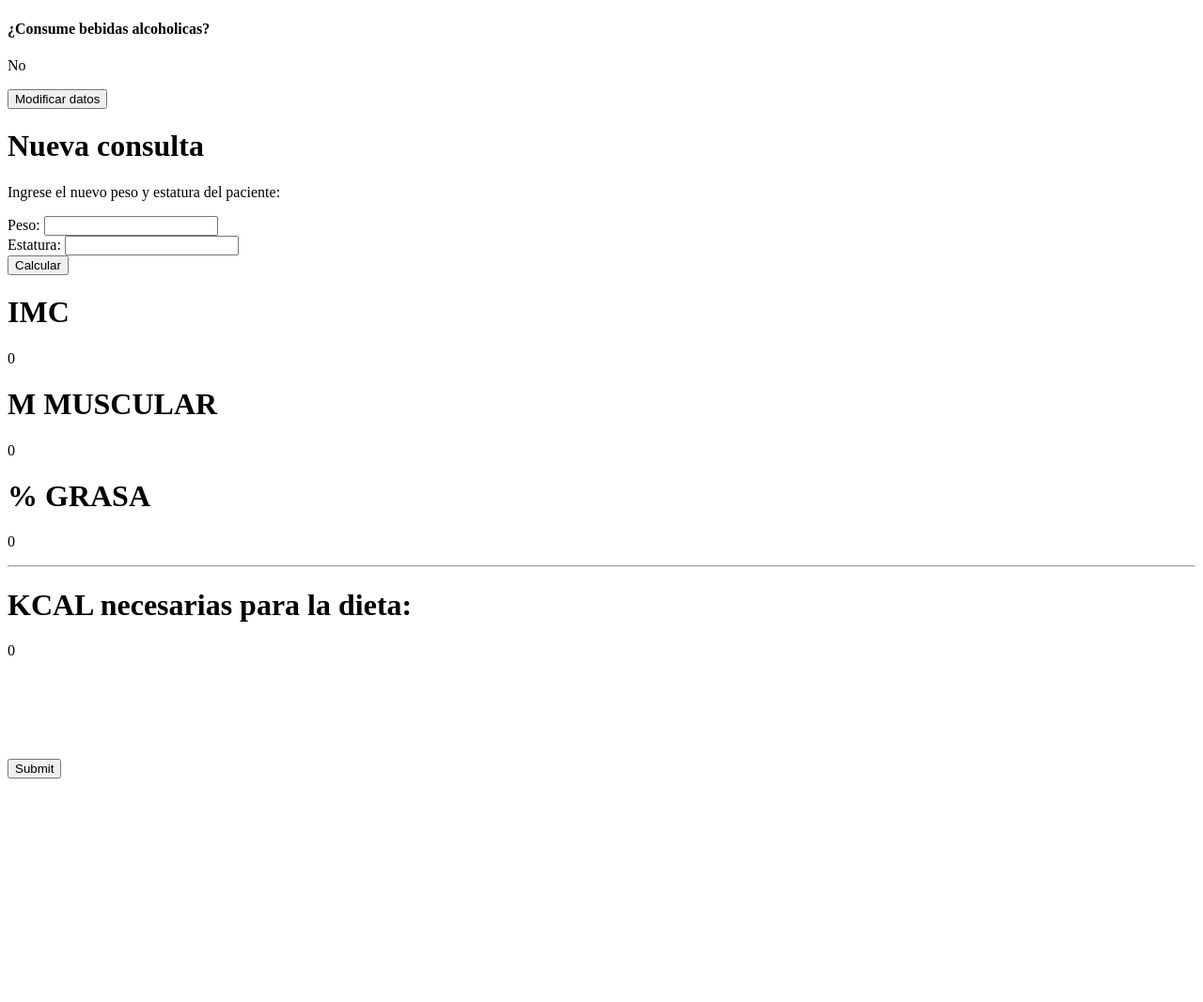
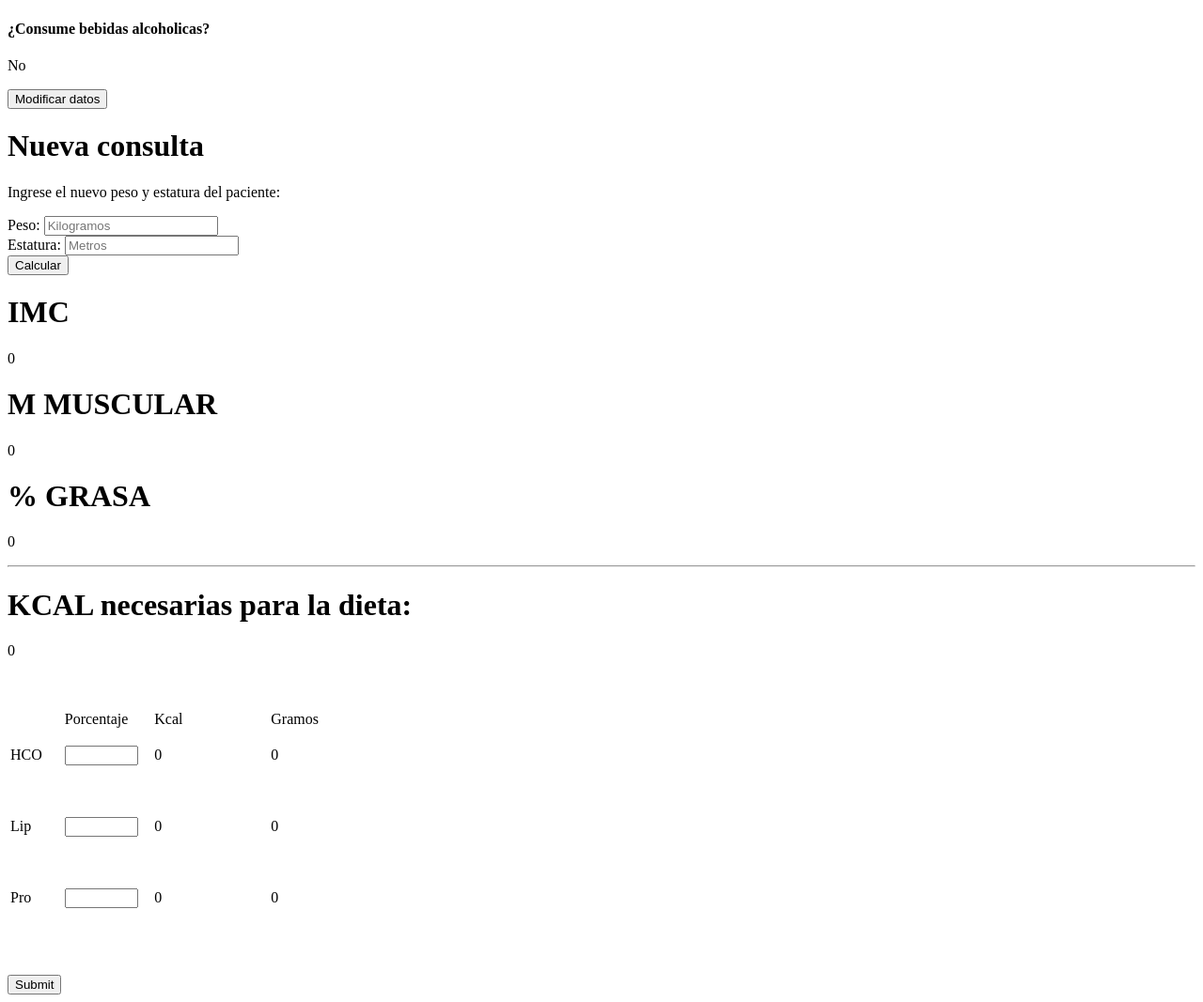
Before and after one commit to fxbelx1/Consultorio-Nutricionista, a PHP site: page /consulta_paciente.php?prueba=1 in a window 1280 px wide. Shown: the part 892-1959 px from the top of the page at 94% size. Before the commit the page ends 1721 px from the top, so only its background shows below. Run offline with PHP 8.4, Linux system fonts and the light colour scheme; data that the repository does not hold is empty; some libraries are stand-ins or nearby versions.

Commit message:
Se arreglo la funcion calculos

```diff
--- a/CSS/index_diseño.css
+++ b/CSS/index_diseño.css
@@ -548,6 +548,10 @@ header{
     width: auto;
 }
 
+.tablas td{
+    color: white;
+}
+
 .formconsu input{
     font-family: 'Poppins', sans-serif;
     border: none;
--- a/HTML/consulta_paciente.php
+++ b/HTML/consulta_paciente.php
@@ -35,15 +35,25 @@
             var imc = peso/estatura;
             document.getElementById("imc").innerHTML = imc.toFixed(2);
 
+            var texto = document.getElementById("sexo").innerHTML;
+            var s = texto.split(" ");
+            sexo = s[1];
+            edad = s[2];
+
+            /*console.log(s[1] + ", " + s[2]);*/
+
             /**********GRASA**********/
-            if(sexo == 1){
+            if(sexo == "Hombre"){
                 var grasa = (1.2*imc) + (0.23*edad) - 10.8 - 5.4;
                 globalThis.kcal = (10*peso) + (6.25*(estatura*100)) - (5*edad) + 5;
             }
             else{
-                var grasa = (1.2*imc) + (0.23*edad) - 5.4;
-                globalThis.kcal = (10*peso) + (6.25*(estatura*100)) - (5*edad) - 161;
+                if(sexo == "Mujer"){
+                    var grasa = (1.2*imc) + (0.23*edad) - 5.4;
+                    globalThis.kcal = (10*peso) + (6.25*(estatura*100)) - (5*edad) - 161;
+                }
             }
+
             document.getElementById("grasa").innerHTML = grasa.toFixed(2) + " %";
 
             /**********MASA**********/
@@ -89,7 +99,7 @@
                 <i class="fas fa-solid fa-person" style="font-size: 70px; margin-inline: 47%; margin-top: 20px; margin-bottom: 15px;"></i>
 
                 <h1><?php echo $mostrar['Nombre'] . " " . $mostrar['Apellido_P'] . " " . $mostrar['Apellido_M'] ?></h1>
-                <p style="text-align: center;"> <?php
+                <p id="sexo" style="text-align: center;"> <?php
                     if($mostrar['Sexo'] == 1){
                         echo "Hombre ";
                     }
@@ -170,11 +180,11 @@
                     <div class="estatura_peso">
                         <div>
                             <label>Peso:</label>
-                            <input type="number" name="peso" min="0" id="peso">
+                            <input type="number" name="peso" min="0" id="peso" placeholder="Kilogramos">
                         </div>
                         <div>
                             <label>Estatura:</label>
-                            <input type="number" name="estatura" id="es">
+                            <input type="number" name="estatura" id="es" placeholder="Metros">
                         </div>
                         <div>
                             <a href="#" onclick="calculos()"><button class="cons_boton">Calcular</button></a>
@@ -190,54 +200,28 @@
                     <div class="calculos1">
                         <div>
                             <h1>IMC</h1>
-                            <p>0</p>
+                            <p id="imc">0</p>
                         </div>
 
                         <div>
                             <h1>M MUSCULAR</h1>
-                            <p>0</p>
+                            <p id="masa">0</p>
                         </div>
 
                         <div>
                             <h1>% GRASA</h1>
-                            <p>0</p>
+                            <p id="grasa">0</p>
                         </div>
 
                         <div class="kcal">
                             <hr>
                             <h1>KCAL necesarias para la dieta:</h1>
-                            <p>0</p>
+                            <p id="kcal">0</p>
                         </div>
-                        <!--
-                        <table class="tablas">
-                            <tr>
-                                <td style="width: 3%;"><p style="width: 14.28%; font-weight: bold;">IMC</p></td>
-                                <td style="width: 9%;"><p id="imc" style="background-color: white;">0</p></td>
-                                <td style="width: 2%"></td>
-                                <td style="width: 6%; font-weight: bold;">% grasa</td>
-                                <td style="width: 9%;"><p id="grasa" style="background-color: white;">0</p></td>
-                                <td style="width: 2%;"></td>
-                                <td style="width: 10%; font-weight: bold;">Masa muscular</td>
-                                <td style="width: 9%;"><p id="masa" style="background-color: white;">0</p></td>
-                            </tr>
-                        </table> -->
                     </div>
                     <!------------------------ CALCULOS ------------------------->
                     <br><br>
-                    <div class="calculos2" style="display: none">
-                        <br><br>
-                        <p>Kilocalorias necesarias para la dieta</p>
-                        <!------------------------ KCAL ------------------------->
-                        <table class="tablas">
-                            <tr>
-                                <td style="width: 50px;"><p style="font-weight: bold;">Kcal</p></td>
-                                <td><p id="kcal" style="background-color: white; width: 200px;">0</p></td>
-                                <td><td style="width: 200px;"><a href="#" onclick="macro()"><button style="margin-left: 20px;" class="cons_boton">Calcular</button></a></td></td>
-                            </tr>
-                        <table>
-                            <!------------------------ KCAL ------------------------->
-                        </br>
-
+                    <div class="calculos2">
                         <script>
                             function macro(){
                                 var hco = (document.getElementById("p_hco").value)/100;
@@ -267,8 +251,8 @@
                             <tr>
                                 <td class="por">HCO&nbsp;&nbsp;&nbsp;&nbsp;&nbsp;</td>
                                 <td><input id="p_hco" type="number" style="width: 70px;"></td>
-                                <td><p id="hco_p" style="background-color: white; width: 100px;">0</p></td>
-                                <td><p id="hco_g" style="background-color: white; width: 100px;">0</p></td>
+                                <td><p id="hco_p" style="width: 100px;">0</p></td>
+                                <td><p id="hco_g" style="width: 100px;">0</p></td>
                             </tr>
                             <tr>
                                 <td><br></td>
@@ -276,8 +260,8 @@
                             <tr>
                                 <td class="por">Lip</td>
                                 <td><input id="p_lip" type="number" style="width: 70px;"></td>
-                                <td><p id="lip_p" style="background-color: white; width: 100px;">0</p></td>
-                                <td><p id="lip_g" style="background-color: white; width: 100px;">0</p></td>
+                                <td><p id="lip_p" style="width: 100px;">0</p></td>
+                                <td><p id="lip_g" style="width: 100px;">0</p></td>
                             </tr>
                             <tr>
                                 <td><br></td>
@@ -285,8 +269,8 @@
                             <tr>
                                 <td class="por">Pro</td>
                                 <td><input id="p_pro" type="number" style="width: 70px;"></td>
-                                <td><p id="pro_p" style="background-color: white; width: 100px;">0</p></td>
-                                <td><p id="pro_g" style="background-color: white; width: 100px;">0</p></td>
+                                <td><p id="pro_p" style="width: 100px;">0</p></td>
+                                <td><p id="pro_g" style="width: 100px;">0</p></td>
                             </tr>
                         </table>
                         <!------------------------ PORCENTAJES ------------------------->
```
